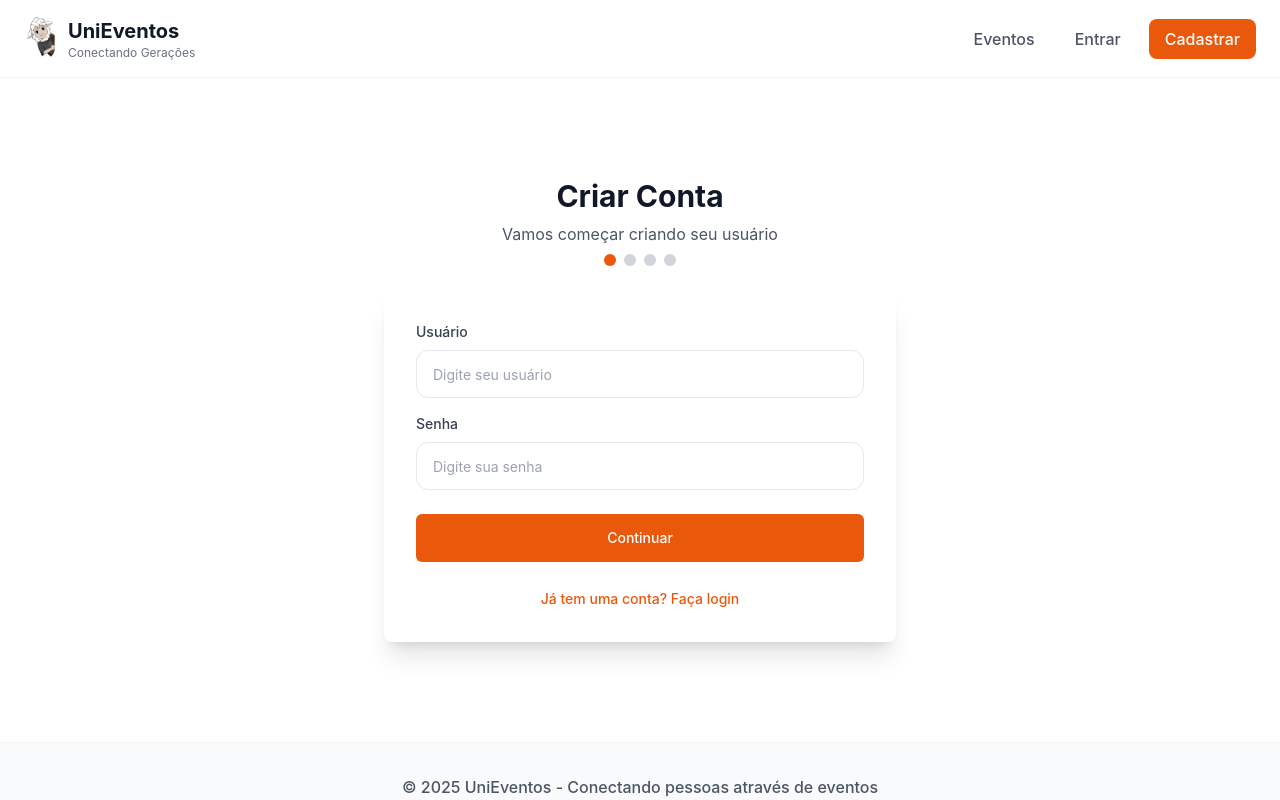
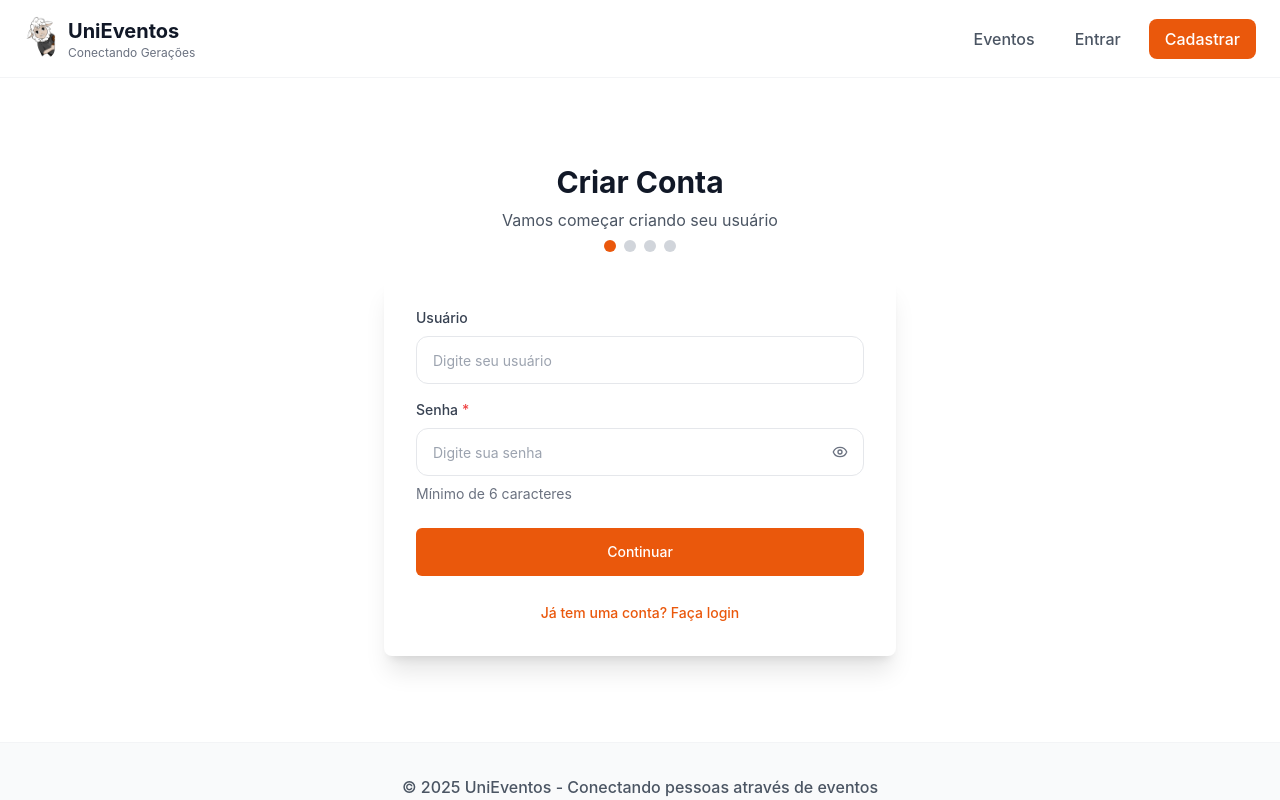
Before and after one commit to unimovsistemas/unigeventos-frontend, a Next.js app: page /register in a window 1280 px wide. Built offline with nearby package versions, Linux system fonts and the light colour scheme.

Commit message:
#Login&Cadastro - Melhorias campo senha e toast de feedback

```diff
--- a/src/app/(public)/forgot-password/page.tsx
+++ b/src/app/(public)/forgot-password/page.tsx
@@ -8,6 +8,8 @@ import { Button } from "@/components/ui/button";
 import { useRouter } from "next/navigation";
 import { forgotPassword, resetPassword } from "@/services/authService";
 import { Loader2 } from "lucide-react";
+import { PasswordField } from "@/components/ui/password-field";
+import { toast } from "react-toastify";
 
 export default function PasswordRecovery() {
   const [step, setStep] = useState(1);
@@ -27,13 +29,16 @@ export default function PasswordRecovery() {
     try {
       const response = await forgotPassword(email);
       if (response?.status === 200) {
-        alert("Um e-mail de redefinição foi enviado para " + email);
+        toast.success(`E-mail de redefinição enviado para ${email}`, {
+          position: "top-right",
+          autoClose: 5000,
+        });
         setStep(2);
       } else {
-        setError("Erro ao enviar e-mail. Verifique se o e-mail está correto.");
+        toast.error("Erro ao enviar e-mail. Verifique se o e-mail está correto.");
       }
     } catch (error: any) {
-      setError(`Erro ao conectar com o servidor. Causa: ${error?.message}`);
+      toast.error(`Erro ao conectar com o servidor. Causa: ${error?.message}`);
     } finally {
       setIsLoading(false);
     }
@@ -44,7 +49,7 @@ export default function PasswordRecovery() {
     setError("");
 
     if (newPassword !== confirmPassword) {
-      setError("As senhas não coincidem.");
+      toast.error("As senhas não coincidem.");
       setIsLoading(false);
       return;
     }
@@ -52,13 +57,18 @@ export default function PasswordRecovery() {
     try {
       const response = await resetPassword(token, newPassword);
       if (response?.status === 200) {
-        alert("Sua senha foi alterada com sucesso.");
+        toast.success("Sua senha foi alterada com sucesso!", {
+          position: "top-right",
+          autoClose: 3000,
+        });
+        setTimeout(() => {
           router.push("/login");
+        }, 1000);
       } else {
-        setError("Token inválido ou senha não aceita.");
+        toast.error("Token inválido ou senha não aceita.");
       }
     } catch (error: any) {
-      setError(`Erro ao conectar com o servidor. Causa: ${error?.message}`);
+      toast.error(`Erro ao conectar com o servidor. Causa: ${error?.message}`);
     } finally {
       setIsLoading(false);
     }
@@ -138,33 +148,22 @@ export default function PasswordRecovery() {
                     />
                   </div>
 
-                  <div>
-                    <label htmlFor="newPassword" className="block text-sm font-medium text-gray-700 mb-2">
-                      Nova Senha
-                    </label>
-                    <Input
-                      id="newPassword"
-                      type="password"
+                  <PasswordField
+                    label="Nova Senha"
+                    placeholder="Digite sua nova senha"
                     value={newPassword}
                     onChange={(e) => setNewPassword(e.target.value)}
-                      placeholder="Digite sua nova senha"
-                      className="h-12"
+                    helperText="Mínimo de 6 caracteres"
+                    required
                   />
-                  </div>
 
-                  <div>
-                    <label htmlFor="confirmPassword" className="block text-sm font-medium text-gray-700 mb-2">
-                      Confirmar Nova Senha
-                    </label>
-                    <Input
-                      id="confirmPassword"
-                      type="password"
+                  <PasswordField
+                    label="Confirmar Nova Senha"
+                    placeholder="Confirme sua nova senha"
                     value={confirmPassword}
                     onChange={(e) => setConfirmPassword(e.target.value)}
-                      placeholder="Confirme sua nova senha"
-                      className="h-12"
+                    required
                   />
-                  </div>
                 </div>
 
                 <Button
--- a/src/app/(public)/login/page.tsx
+++ b/src/app/(public)/login/page.tsx
@@ -9,6 +9,8 @@ import { Card, CardContent, CardHeader, CardTitle } from "@components/ui/card";
 import { login } from "../../../services/authService"; // Importando o serviço de autenticação
 import { Loader2 } from "lucide-react";
 import { MathCaptcha } from "@/components/ui/math-captcha";
+import { PasswordField } from "@/components/ui/password-field";
+import { toast } from "react-toastify";
 
 export default function LoginPage() {
   const [username, setUsername] = useState("");
@@ -22,7 +24,7 @@ export default function LoginPage() {
   const handleLogin = async () => {
     // Validação do captcha
     if (!isCaptchaValid) {
-      setError("Por favor, resolva a operação matemática de verificação.");
+      toast.warning("Por favor, resolva a operação matemática para continuar.");
       return;
     }
 
@@ -90,19 +92,13 @@ export default function LoginPage() {
                 />
               </div>
 
-              <div>
-                <label htmlFor="password" className="block text-sm font-medium text-gray-700 mb-2">
-                  Senha
-                </label>
-                <Input
-                  id="password"
-                  type="password"
-                  placeholder="Digite sua senha"
-                  value={password}
-                  onChange={(e) => setPassword(e.target.value)}
-                  className="h-12"
-                />
-              </div>
+              <PasswordField
+                label="Senha"
+                placeholder="Digite sua senha"
+                value={password}
+                onChange={(e) => setPassword(e.target.value)}
+                required
+              />
             </div>
 
             {/* Captcha de Segurança */}
--- a/src/app/(public)/register/page.tsx
+++ b/src/app/(public)/register/page.tsx
@@ -20,6 +20,8 @@ import { DocumentTypeSelect } from "@/components/registration/DocumentTypeSelect
 import { MathCaptcha } from "@/components/ui/math-captcha";
 import { usePhoneMask, useEmailValidation, useDocumentMask } from "@/hooks/useFieldMasks";
 import { FormField } from "@/components/ui/form-field";
+import { PasswordField } from "@/components/ui/password-field";
+import { toast } from "react-toastify";
 
 export default function RegisterPage() {
   const [username, setUsername] = useState("");
@@ -161,11 +163,17 @@ export default function RegisterPage() {
         },
         accessToken
       );
-      setSuccessMessage(
-        "Cadastro finalizado com sucesso! Um e-mail de boas-vindas foi enviado."
-      );
+
+      toast.success("🎉 Cadastro finalizado com sucesso! Um e-mail de boas-vindas foi enviado.", {
+        position: "top-right",
+        autoClose: 5000,
+      });
+
+      // Aguarda um pouco para o toast aparecer antes de redirecionar
+      setTimeout(() => {
         const targetUrl = redirectUrl ? `/login?redirect=${encodeURIComponent(redirectUrl)}` : "/login";
         router.push(targetUrl);
+      }, 1500);
     } catch (err: any) {
       setError(`Erro: ${err.message}`);
     } finally {
@@ -241,19 +249,14 @@ export default function RegisterPage() {
                 />
               </div>
 
-              <div>
-                <label htmlFor="password" className="block text-sm font-medium text-gray-700 mb-2">
-                  Senha
-                </label>
-                <Input
-                  id="password"
-                  type="password"
+              <PasswordField
+                label="Senha"
                 placeholder="Digite sua senha"
                 value={password}
                 onChange={(e) => setPassword(e.target.value)}
-                  className="h-12"
+                helperText="Mínimo de 6 caracteres"
+                required
               />
-              </div>
             </div>
 
             <Button
--- /dev/null
+++ b/src/components/ui/password-field.tsx
@@ -0,0 +1,112 @@
+import { forwardRef, InputHTMLAttributes, ReactNode, useState } from 'react';
+import { Input } from '@/components/ui/input';
+import { Button } from '@/components/ui/button';
+import { Eye, EyeOff } from 'lucide-react';
+import { cn } from '@/lib/utils';
+
+interface PasswordFieldProps extends Omit<InputHTMLAttributes<HTMLInputElement>, 'type'> {
+  label: string;
+  error?: string;
+  helperText?: string;
+  required?: boolean;
+  leftIcon?: ReactNode;
+  showToggle?: boolean;
+}
+
+export const PasswordField = forwardRef<HTMLInputElement, PasswordFieldProps>(
+  ({
+    label,
+    error,
+    helperText,
+    required = false,
+    leftIcon,
+    showToggle = true,
+    className,
+    id,
+    ...props
+  }, ref) => {
+    const [showPassword, setShowPassword] = useState(false);
+    const fieldId = id || `field-${label.toLowerCase().replace(/\s+/g, '-')}`;
+    const hasError = !!error;
+
+    const togglePasswordVisibility = () => {
+      setShowPassword(!showPassword);
+    };
+
+    return (
+      <div className="space-y-2">
+        <label
+          htmlFor={fieldId}
+          className="block text-sm font-medium text-gray-700"
+        >
+          {label}
+          {required && <span className="text-red-500 ml-1">*</span>}
+        </label>
+
+        <div className="relative">
+          {leftIcon && (
+            <div className="absolute left-3 top-1/2 transform -translate-y-1/2 text-gray-400 z-10">
+              {leftIcon}
+            </div>
+          )}
+
+          <Input
+            ref={ref}
+            type={showPassword ? "text" : "password"}
+            id={fieldId}
+            className={cn(
+              "h-12 pr-12",
+              leftIcon && "pl-10",
+              hasError && "border-red-300 focus:border-red-500 focus:ring-red-500",
+              className
+            )}
+            aria-invalid={hasError}
+            aria-describedby={
+              error ? `${fieldId}-error` : helperText ? `${fieldId}-helper` : undefined
+            }
+            {...props}
+          />
+
+          {showToggle && (
+            <Button
+              type="button"
+              variant="ghost"
+              size="sm"
+              className="absolute right-1 top-1/2 transform -translate-y-1/2 h-10 w-10 p-0 hover:bg-gray-100"
+              onClick={togglePasswordVisibility}
+              tabIndex={-1}
+              aria-label={showPassword ? "Ocultar senha" : "Mostrar senha"}
+            >
+              {showPassword ? (
+                <EyeOff className="h-4 w-4 text-gray-500" />
+              ) : (
+                <Eye className="h-4 w-4 text-gray-500" />
+              )}
+            </Button>
+          )}
+        </div>
+
+        {error && (
+          <p
+            id={`${fieldId}-error`}
+            className="text-sm text-red-600 flex items-center gap-1"
+            role="alert"
+          >
+            {error}
+          </p>
+        )}
+
+        {helperText && !error && (
+          <p
+            id={`${fieldId}-helper`}
+            className="text-sm text-gray-500"
+          >
+            {helperText}
+          </p>
+        )}
+      </div>
+    );
+  }
+);
+
+PasswordField.displayName = 'PasswordField';
```
Lines whose indentation alone changed are shown as unchanged.
